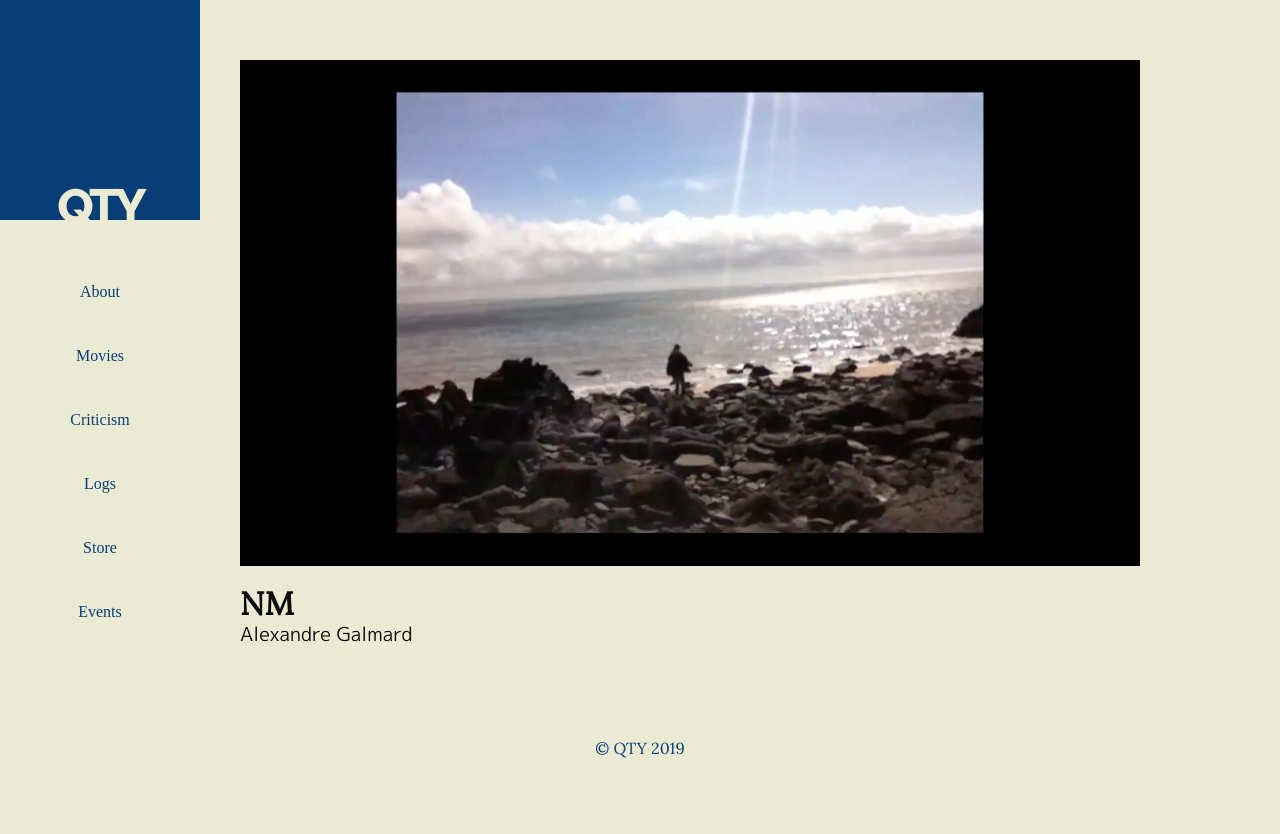
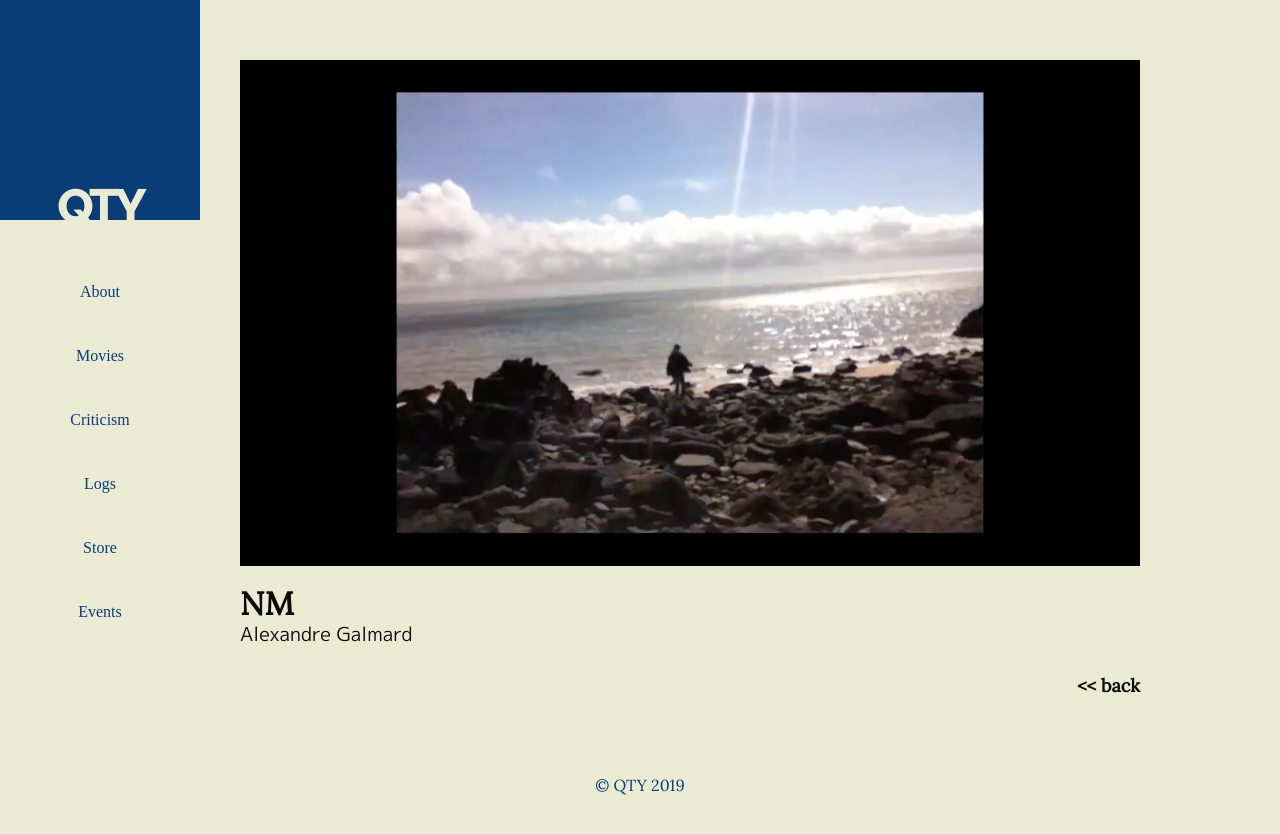
Before and after one commit to naobot/qty-cinema, a Jekyll site: the page built from _movies/nm.md, in a window 1280 px wide. Shown: the top 834 px of the page. Built offline with Jekyll 4.4.1, drawn with Linux system fonts in a browser that asks for light colours; some web fonts are replaced.

Commit message:
back button to film page

```diff
--- a/_layouts/movie.html
+++ b/_layouts/movie.html
@@ -21,3 +21,5 @@ layout: content
 <div class="film-additional-content">
 {{ content }}
 </div>
+
+<h5 class="has-text-right"><a href="javascript:history.back()"><< back</a></h5>
```
